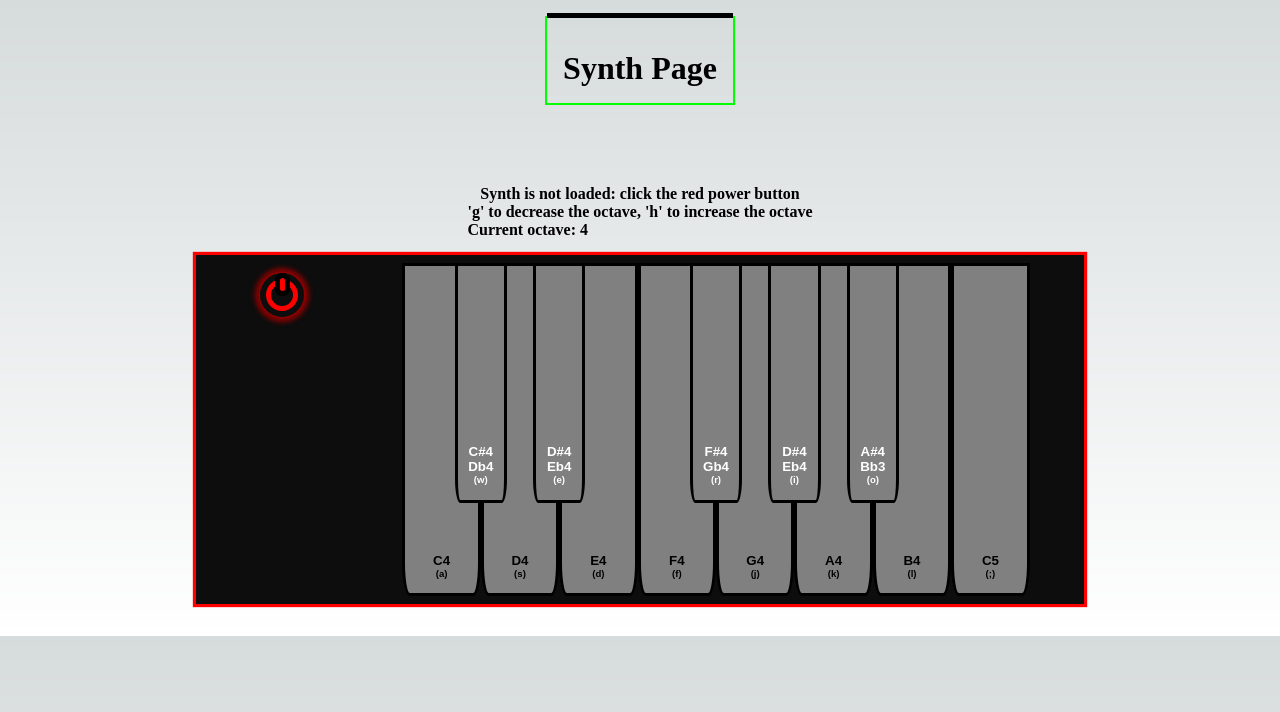
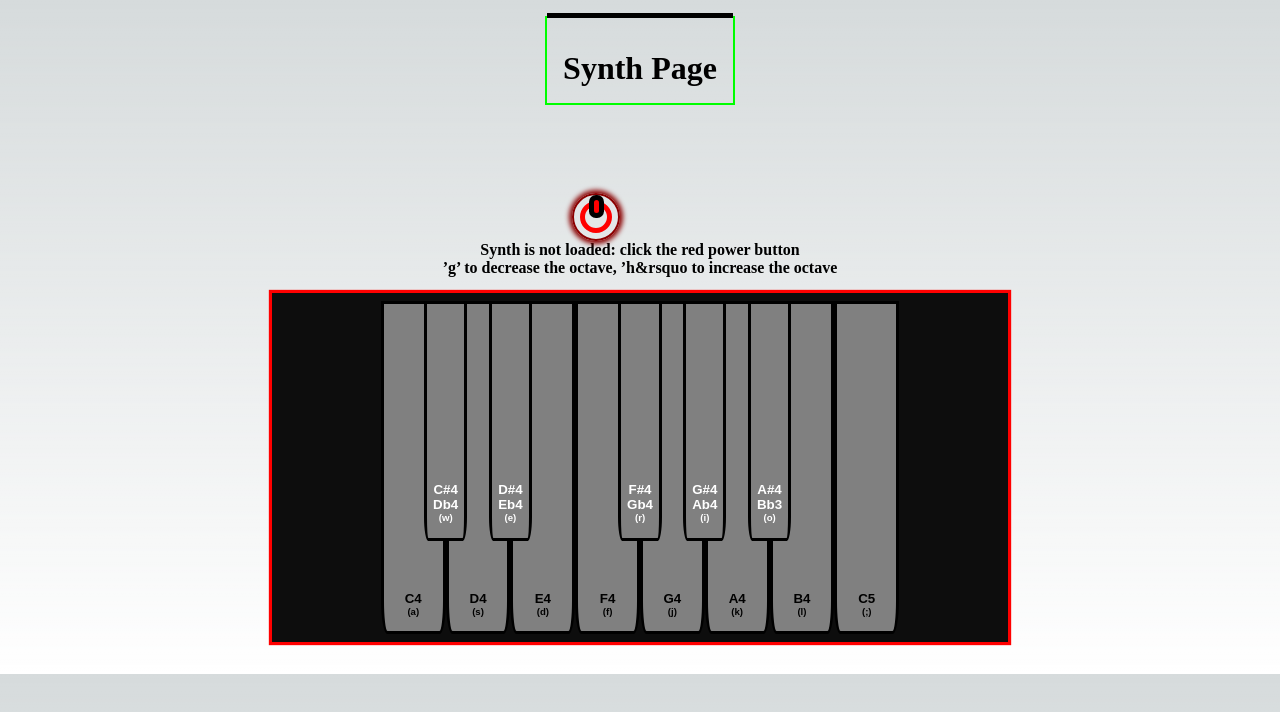
Before and after one commit to benjorama/synth, a Next.js app: page /synth in a window 1280 px wide. Shown: the top 712 px of the page. Built offline with nearby package versions, Linux system fonts and the light colour scheme.

Commit message:
escapes single quotes

```diff
--- a/src/components/Keyboard.tsx
+++ b/src/components/Keyboard.tsx
@@ -14,15 +14,10 @@ export function Keyboard() {
   const [keysClicked, setKeysClicked] = useState<string[]>([])
   const [octave, setOctave] = useState<number>(4)
 
-  let keys: JSX.Element[] = []
-
   const allowedUserKeys = ['a', 's', 'd', 'f', 'j', 'k', 'l', ';', 'g', 'h', 'w', 'e', 'r', 'i', 'o']
   const whiteKeys = ['a', 's', 'd', 'f', 'j', 'k', 'l']
   const blackKeys = ['w', 'e', '', 'r', 'i', 'o'] // Extra blank char to account for the jump from E to F during iteration
   const pitches = ['C', 'D', 'E', 'F', 'G', 'A', 'B']
-
-  const maxOctave = 7
-  const minOctave = 0
 
   async function handleClickPowerButton() {
     setPower(!power)
@@ -94,6 +89,53 @@ export function Keyboard() {
     setKeysClicked(getState().keysClicked)
   }
 
+  const keys = () => {
+    let keys: JSX.Element[] = []
+
+    pitches.forEach((pitch, i) => {
+      if (pitch.includes('E') || pitch.includes('B')) {
+        const keyboardKey = pitch.includes('E') ? 'd' : 'l'
+
+        keys.push(<WhiteKey synth={synthList[0]}
+          keyboardKey={keyboardKey}
+          pitch={`${pitch}${octave}`}
+          keyDown={keysPressed.includes(keyboardKey)}
+          onClick={keysClicked.includes(`${pitch}${octave}`)}
+          enabled={power}
+          key={`${i}_${pitch}${octave}`} />)
+
+      } else {
+        keys.push(<WhiteKey synth={synthList[0]}
+          keyboardKey={whiteKeys[i]}
+          pitch={`${pitch}${octave}`}
+          keyDown={keysPressed.includes(whiteKeys[i])}
+          onClick={keysClicked.includes(`${pitch}${octave}`)}
+          enabled={power}
+          key={`${i}_${pitch}${octave}`} />)
+
+        keys.push(<BlackKey synth={synthList[0]}
+          keyboardKey={blackKeys[i]}
+          pitch={getSharp(`${pitch}${octave}`)}
+          keyDown={keysPressed.includes(blackKeys[i])}
+          onClick={keysClicked.includes(getSharp(`${pitch}${octave}`))}
+          enabled={power}
+          key={`${i}_${getSharp(`${pitch}${octave}`)}`} />)
+      }
+    })
+
+    const nextOctaveC = <WhiteKey synth={synthList[0]}
+      keyboardKey={';'}
+      pitch={`C${octave + 1}`}
+      keyDown={keysPressed.includes(';')}
+      onClick={keysClicked.includes(`C${octave + 1}`)}
+      enabled={power}
+      key={`${pitches.length}_C${octave + 1}`} />
+
+    keys.push(nextOctaveC)
+
+    return keys
+  }
+
   return (
     <div className={styles.parent}>
       <div
@@ -103,49 +145,15 @@ export function Keyboard() {
         onMouseUp={handleMouse}
         className={styles.keyboardContainer}
       >
+        <PowerButton onClick={handleClickPowerButton} power={power} />
         <p>Synth is {synthList.length > 0 ? 'loaded' : 'not loaded: click the red power button'}</p>
-        <div>
-          <p>'g' to decrease the octave, 'h' to increase the octave</p>
-          <p>Current octave: {octave}</p>
-        </div>
+        <p>&rsquo;g&rsquo; to decrease the octave, &rsquo;h&rsquo to increase the octave</p>
         <div
           className={power ? styles.keyboardOn : styles.keyboardOff}
         >
-          <PowerButton onClick={handleClickPowerButton} power={power} />
-
-          <WhiteKey synth={synthList[0]} keyboardKey="a" pitch={`C${octave}`} keyDown={keysPressed.includes('a')} onClick={keysClicked.includes(`C${octave}`)} enabled={power} />
-          <BlackKey synth={synthList[8]} keyboardKey="w" pitch={getSharp(`C${octave}`)} keyDown={keysPressed.includes('w')} onClick={keysClicked.includes(getSharp(`C${octave}`))} enabled={power} />
-
-          <WhiteKey synth={synthList[1]} keyboardKey="s" pitch={`D${octave}`} keyDown={keysPressed.includes('s')} onClick={keysClicked.includes(`D${octave}`)} enabled={power} />
-          <BlackKey synth={synthList[9]} keyboardKey="e" pitch={getSharp(`D${octave}`)} keyDown={keysPressed.includes('e')} onClick={keysClicked.includes(getSharp(`D${octave}`))} enabled={power} />
-
-          <WhiteKey synth={synthList[2]} keyboardKey="d" pitch={`E${octave}`} keyDown={keysPressed.includes('d')} onClick={keysClicked.includes(`E${octave}`)} enabled={power} />
-          <WhiteKey synth={synthList[3]} keyboardKey="f" pitch={`F${octave}`} keyDown={keysPressed.includes('f')} onClick={keysClicked.includes(`F${octave}`)} enabled={power} />
-          <BlackKey synth={synthList[10]} keyboardKey="r" pitch={getSharp(`F${octave}`)} keyDown={keysPressed.includes('r')} onClick={keysClicked.includes(getSharp(`F${octave}`))} enabled={power} />
-
-          <WhiteKey synth={synthList[4]} keyboardKey="j" pitch={`G${octave}`} keyDown={keysPressed.includes('j')} onClick={keysClicked.includes(`G${octave}`)} enabled={power} />
-          <BlackKey synth={synthList[11]} keyboardKey="i" pitch={getSharp(`D${octave}`)} keyDown={keysPressed.includes('i')} onClick={keysClicked.includes(getSharp(`G${octave}`))} enabled={power} />
-
-          <WhiteKey synth={synthList[5]} keyboardKey="k" pitch={`A${octave}`} keyDown={keysPressed.includes('k')} onClick={keysClicked.includes(`A${octave}`)} enabled={power} />
-          <BlackKey synth={synthList[12]} keyboardKey="o" pitch={getSharp(`A${octave}`)} keyDown={keysPressed.includes('o')} onClick={keysClicked.includes(getSharp(`A${octave}`))} enabled={power} />
-
-          <WhiteKey synth={synthList[6]} keyboardKey="l" pitch={`B${octave}`} keyDown={keysPressed.includes('l')} onClick={keysClicked.includes(`B${octave}`)} enabled={power} />
-          <WhiteKey synth={synthList[7]} keyboardKey=";" pitch={`C${octave + 1}`} keyDown={keysPressed.includes(';')} onClick={keysClicked.includes(`C${octave + 1}`)} enabled={power} />
+          {keys()}
         </div>
       </div>
     </div>
   )
 }
-
-/**
- *
- *
- * <WhiteKey synth={synthList[0]} keyboardKey="a" pitch={`C${octave}`} keyDown={keysPressed.includes('a')} onClick={keysClicked.includes(`C${octave}`)} enabled={power} />
-          <WhiteKey synth={synthList[1]} keyboardKey="s" pitch={`D${octave}`} keyDown={keysPressed.includes('s')} onClick={keysClicked.includes(`D${octave}`)} enabled={power} />
-          <WhiteKey synth={synthList[2]} keyboardKey="d" pitch={`E${octave}`} keyDown={keysPressed.includes('d')} onClick={keysClicked.includes(`E${octave}`)} enabled={power} />
-          <WhiteKey synth={synthList[3]} keyboardKey="f" pitch={`F${octave}`} keyDown={keysPressed.includes('f')} onClick={keysClicked.includes(`F${octave}`)} enabled={power} />
-          <WhiteKey synth={synthList[4]} keyboardKey="j" pitch={`G${octave}`} keyDown={keysPressed.includes('j')} onClick={keysClicked.includes(`G${octave}`)} enabled={power} />
-          <WhiteKey synth={synthList[5]} keyboardKey="k" pitch={`A${octave}`} keyDown={keysPressed.includes('k')} onClick={keysClicked.includes(`A${octave}`)} enabled={power} />
-          <WhiteKey synth={synthList[6]} keyboardKey="l" pitch={`B${octave}`} keyDown={keysPressed.includes('l')} onClick={keysClicked.includes(`B${octave}`)} enabled={power} />
-          <WhiteKey synth={synthList[7]} keyboardKey=";" pitch={`C${octave + 1}`} keyDown={keysPressed.includes(';')} onClick={keysClicked.includes(`C${octave + 1}`)} enabled={power} />
- */
```
